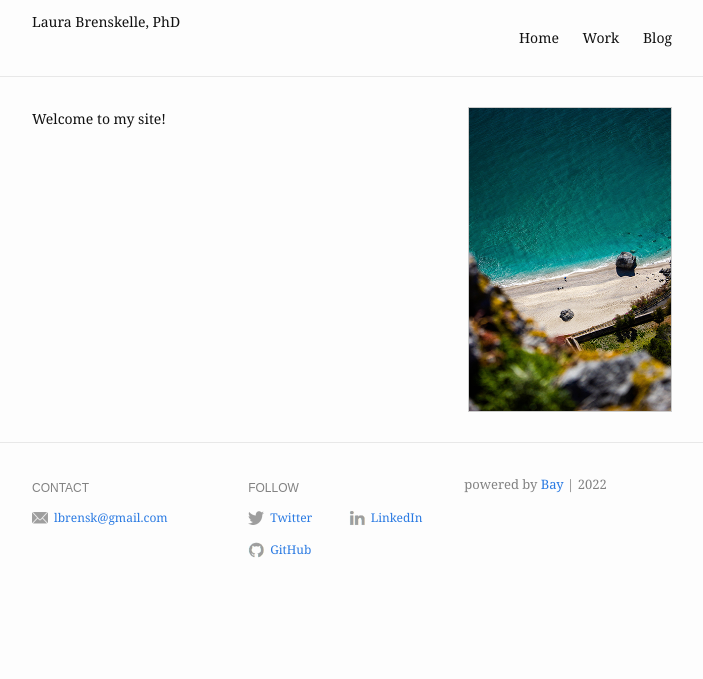
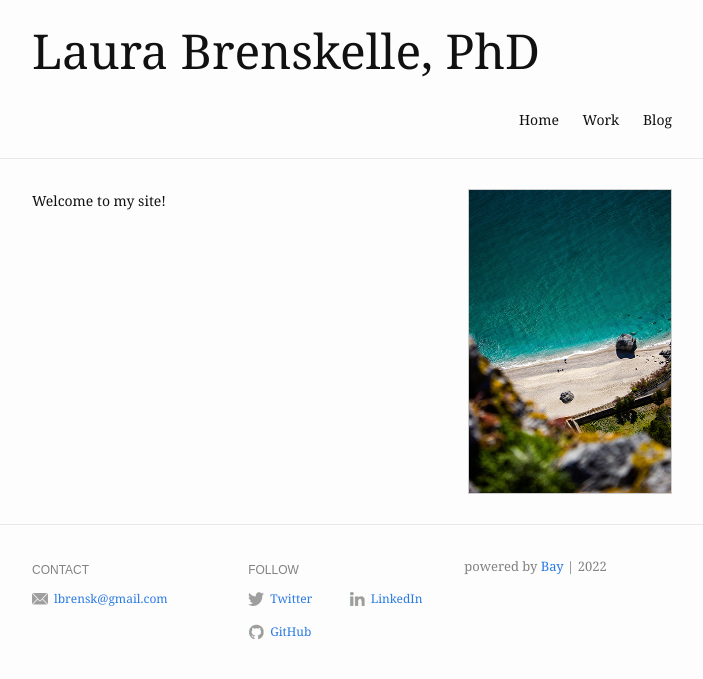
Before and after one commit to lbrensk/lbrensk.github.io, a Jekyll site: the page built from index.md, in a window 1280 px wide. Shown: the top 679 px of the page, without its empty margins (288-991 px from the left). Built offline with Jekyll 4.4.1, drawn with Linux system fonts in a browser that asks for light colours.

Commit message:
Update header.html

```diff
--- a/_includes/header.html
+++ b/_includes/header.html
@@ -1,6 +1,6 @@
 <header class="site-header">
   <div class="wrapper">
-      Laura Brenskelle, PhD
+    <font size=10>Laura Brenskelle, PhD</font>
 
     <nav class="site-nav">
       <a href="#" class="menu-icon"></a>
```
